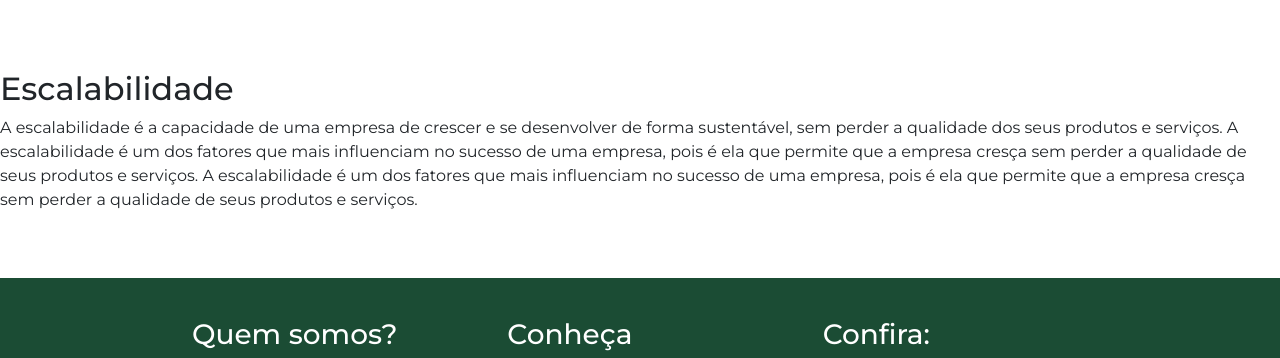
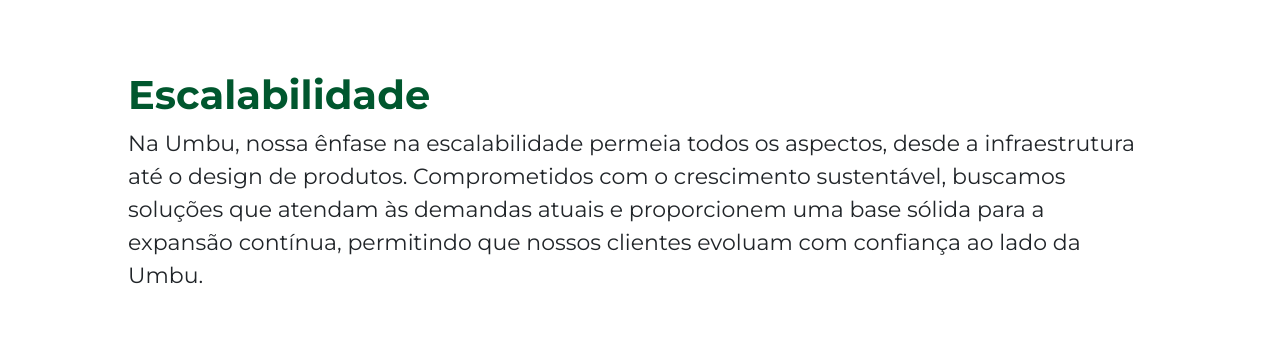
Before and after one commit to sejaumbu/seja-umbu, a React (Vite) app: page /escalabilidade in a window 1280 px wide. Shown: the part 830-1188 px from the top of the page. Built offline with nearby package versions, Linux system fonts and the light colour scheme; a web font is replaced by a local one.

Commit message:
Escalabilidade atualizada

```diff
--- a/src/pages/Escalabilidade/Escalabilidade.jsx
+++ b/src/pages/Escalabilidade/Escalabilidade.jsx
@@ -59,9 +59,9 @@
                     </SwiperSlide>
                 </Swiper>
             </div>
-            <div className="conteudoEscalabilidadeTexto">
+            <div className="conteudoEscalabilidade">
                 <h2>Escalabilidade</h2>
-                <p>A escalabilidade é a capacidade de uma empresa de crescer e se desenvolver de forma sustentável, sem perder a qualidade dos seus produtos e serviços. A escalabilidade é um dos fatores que mais influenciam no sucesso de uma empresa, pois é ela que permite que a empresa cresça sem perder a qualidade de seus produtos e serviços. A escalabilidade é um dos fatores que mais influenciam no sucesso de uma empresa, pois é ela que permite que a empresa cresça sem perder a qualidade de seus produtos e serviços.</p>
+                <p>Na Umbu, nossa ênfase na escalabilidade permeia todos os aspectos, desde a infraestrutura até o design de produtos. Comprometidos com o crescimento sustentável, buscamos soluções que atendam às demandas atuais e proporcionem uma base sólida para a expansão contínua, permitindo que nossos clientes evoluam com confiança ao lado da Umbu.</p>
             </div>
             <Footer />
         </div>
--- a/src/pages/Escalabilidade/escalabilidade.css
+++ b/src/pages/Escalabilidade/escalabilidade.css
@@ -67,9 +67,21 @@
     flex-direction: row;
 }
 
-.conteudoEscalabilidadeTexto{
+.conteudoEscalabilidade{
     display: flex;
     flex-direction: column;
     margin: auto;
     margin-bottom: 50px;
+    width: 80%;
+    font-size: 22px;
+    margin-bottom: 100px;
 }
+
+
+.conteudoEscalabilidade h2{
+    color: #00572E;
+    font-size: 40px;
+    font-style: normal;
+    font-weight: 700;
+    line-height: normal;
+}
```
